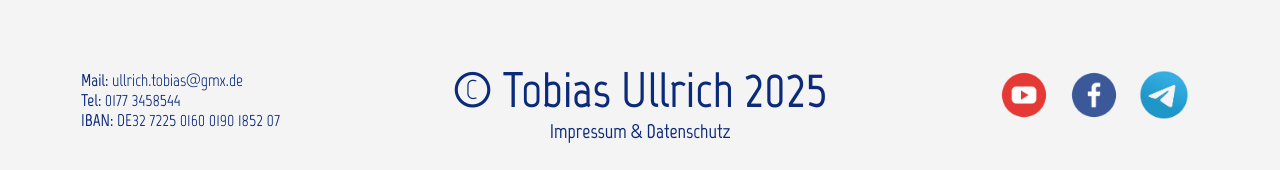
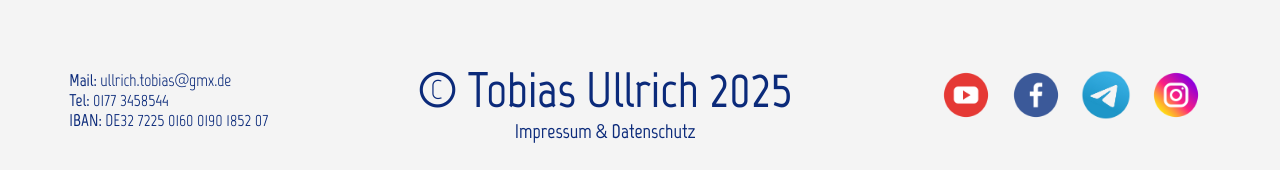
Before and after one commit to TobiasUllrich/HomePageTemplate, an Angular app in the folder hptemplate/: page / in a window 1280 px wide. Shown: the part 3668-3838 px from the top of the page. Built offline with nearby package versions, Linux system fonts and the light colour scheme.

Commit message:
instagram geadded

```diff
--- a/hptemplate/src/app/iconbox/iconbox.component.ts
+++ b/hptemplate/src/app/iconbox/iconbox.component.ts
@@ -11,7 +11,7 @@ export class IconboxComponent {
     'youtube.png',
     'facebook.png',
     'telegram.png',
-    // 'instagram',
+    'instagram.png',
     // 'twitter',
     // 'tik-tok'
    ];
@@ -19,7 +19,7 @@ export class IconboxComponent {
      'https://www.youtube.com/@EvolutionaereAstrologie',
      'https://www.facebook.com/UllrichTobias',
      'https://t.me/Evolutionary_Astrology',
-    //  'https://www.instagram.com/tobiasulli/',
+     'https://www.instagram.com/evolutionary_astrology_/',
     //  'twitter',
     //  'tik-tok'
     ];
```
